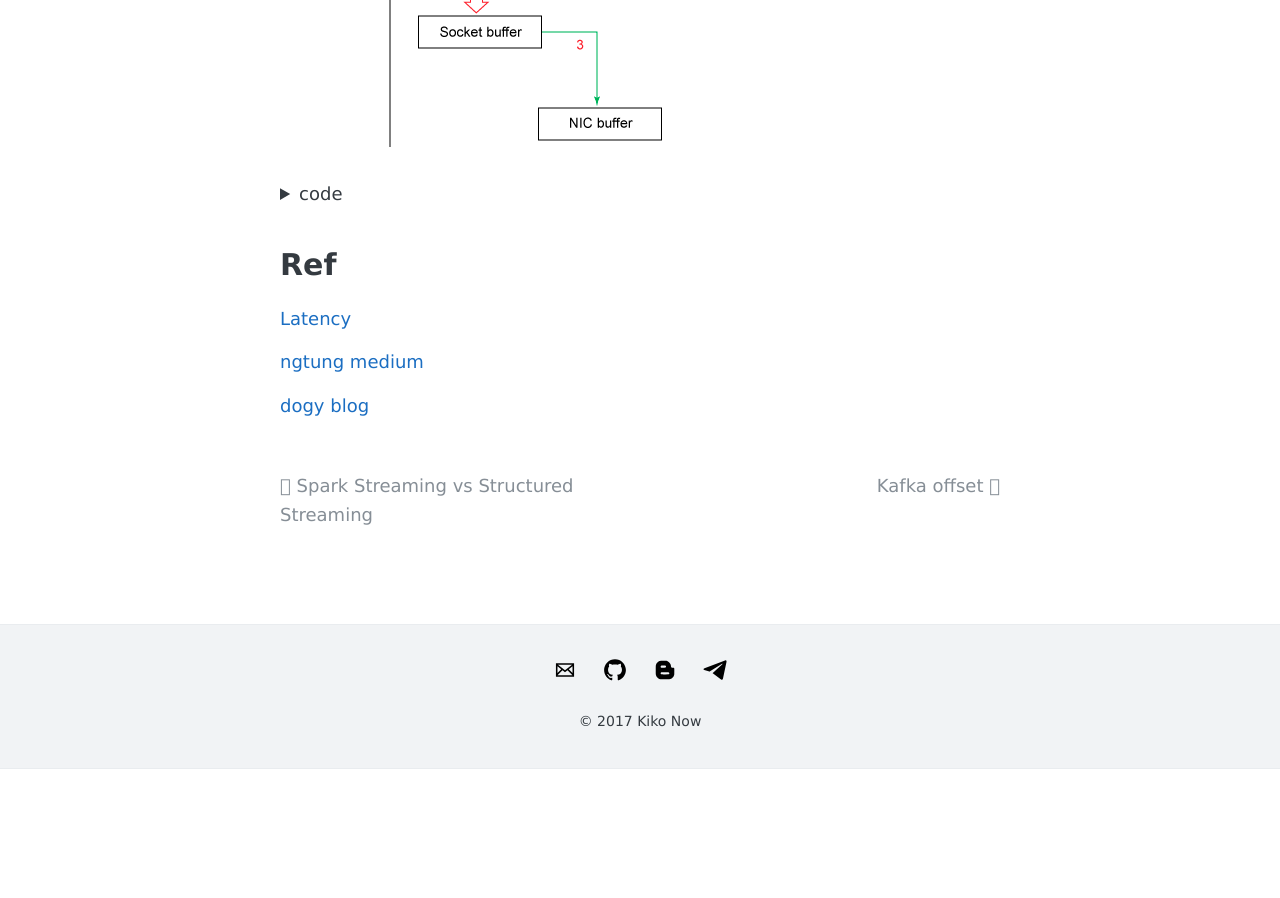
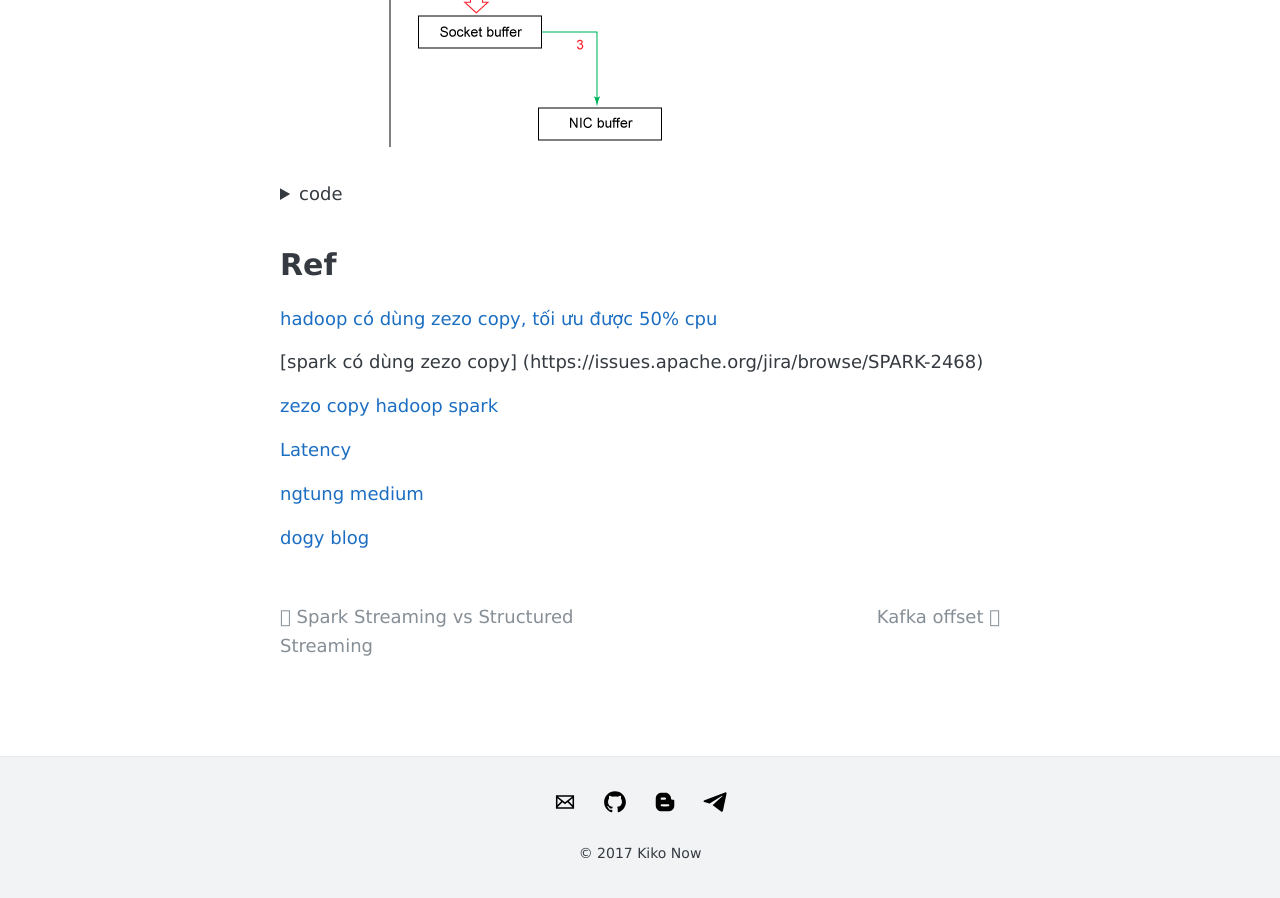
Before and after one commit to longpt233/longpt233.github.io, a Jekyll site: the page built from _posts/2024-02-27-zezo-copy.md, in a window 1280 px wide and 900 px high, scrolled down 1547 px. Built offline with Jekyll 4.4.1, drawn with Linux system fonts in a browser that asks for light colours; before the commit the page ends 2316 px from its top, so only the background shows below that.

Commit message:
Update 2024-02-27-zezo-copy.md

```diff
--- a/_posts/2024-02-27-zezo-copy.md
+++ b/_posts/2024-02-27-zezo-copy.md
@@ -90,6 +90,12 @@ outChannel.close();
 
 # Ref
 
+[hadoop có dùng zezo copy, tối ưu được 50% cpu](https://issues.apache.org/jira/browse/HADOOP-3164)
+
+[spark có dùng zezo copy] (https://issues.apache.org/jira/browse/SPARK-2468)
+
+[zezo copy hadoop spark](https://weishungchung.com/2014/08/18/zero-copy-technique-in-hadoop-and-spark/)
+
 [Latency](https://gist.github.com/jboner/2841832)
 
 [ngtung medium](https://ngtung.medium.com/zero-copy-v%C3%A0-t%E1%BB%91i-%C6%B0u-data-transfer-e9852526518)
```
